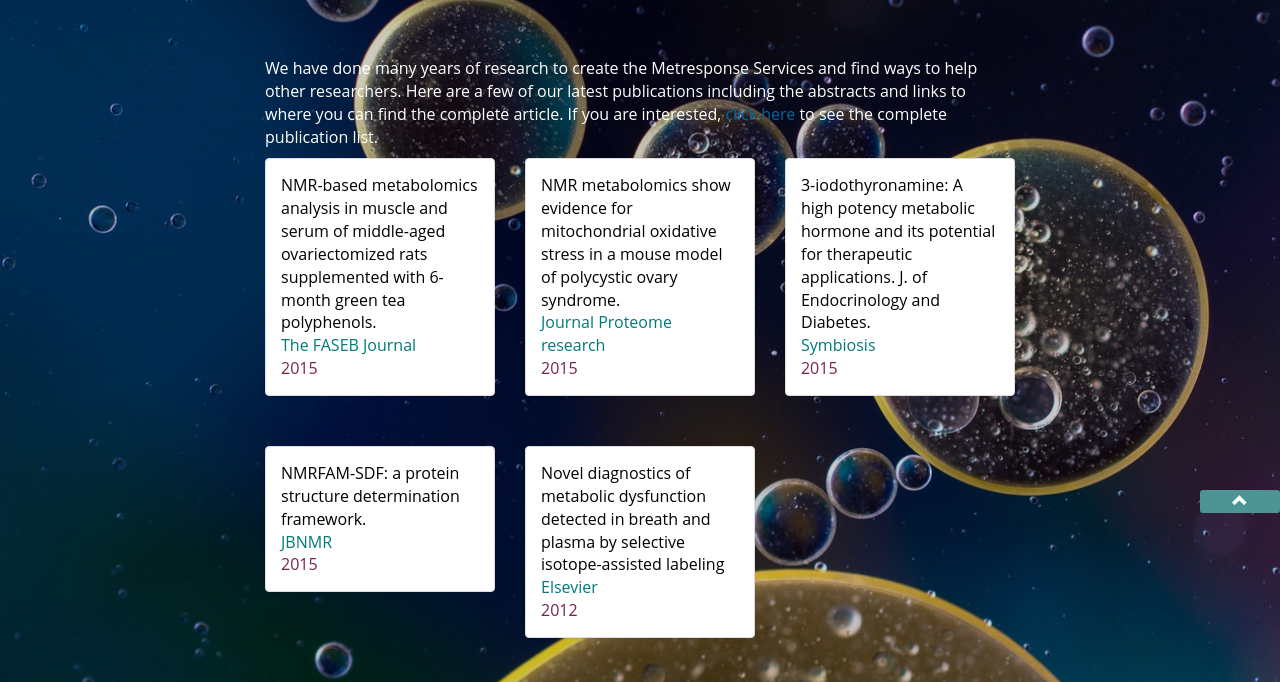
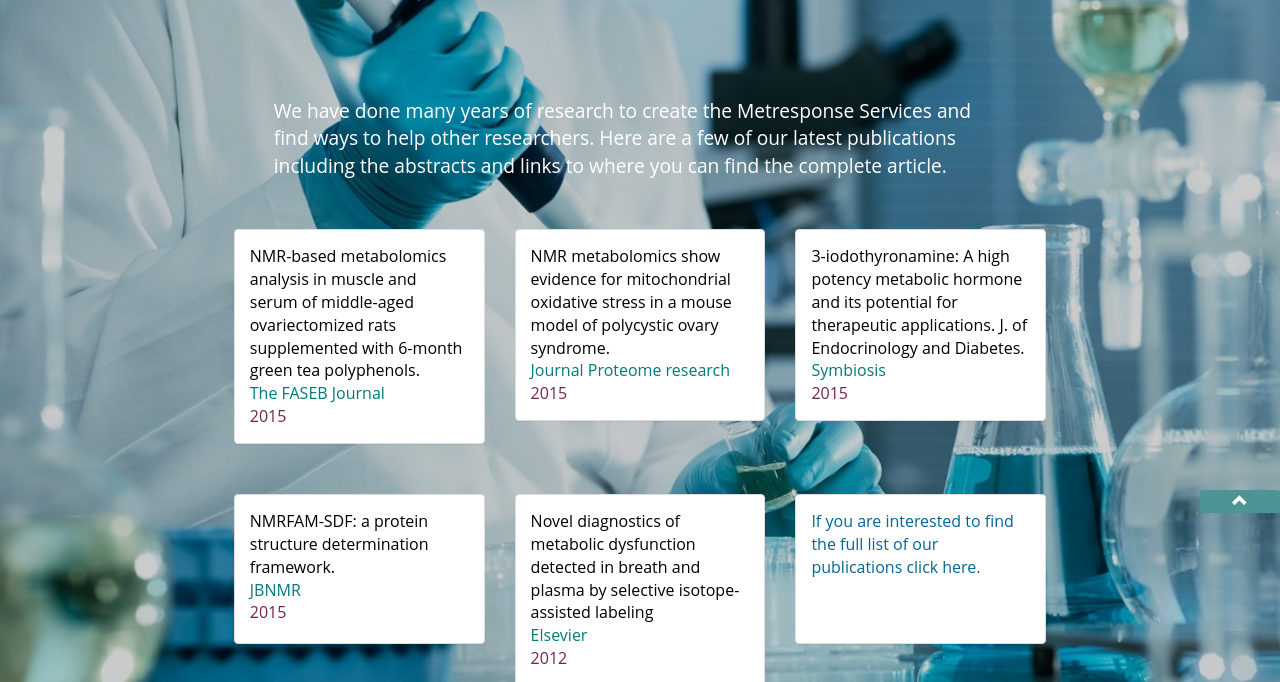
Before and after one commit to Sherri010/MetR, a plain HTML site: page science.html in a window 1280 px wide. Shown: the part 270-952 px from the top of the page. Drawn offline with nearby package versions, Linux system fonts and the light colour scheme.

Commit message:
science and services finished

```diff
--- a/css/custom.css
+++ b/css/custom.css
@@ -154,7 +154,7 @@ a.findout:hover { text-decoration: none; color:#FFF; background-color:#3973ac; b
 
 
 #content { font-size:17px;  padding-left:40px; min-height:700px;margin-top:50px;}
-.wwd {padding:25px 0px 5px 20px;text-align: left;}
+.wwd {padding:5px 0px 5px 20px;text-align: left;}
 .numser {color:#003366; font-size:20px;   }
 #note { color:#003366;padding-left:40px; }
 #contact {min-height:800px;}
@@ -168,7 +168,7 @@ a.findout:hover { text-decoration: none; color:#FFF; background-color:#3973ac; b
 .scittl1 {color: #003566;font-size:50px;padding-bottom:30px;text-align:center; margin:60px auto; font-family: georgia;}
 .scittl1c {color: #003566;font-size:36px;text-align:center;font-family: georgia;padding:20px; }
 .scittl1srv {font-size:36px;font-family: georgia;color: #003566;padding-bottom:30px;text-align:center; margin:60px auto; font-family: georgia; }
-.pubs { min-height:400px;max-width:750px;margin:20px auto;padding:10 auto;}
+.pubs { min-height:400px;max-width:65%;margin:20px auto;padding:10 auto;}
 .pprttl {color:#005252;}
 .pprathr {color:#005252;}
 .pprlink {color:#006699; margin-top:30px;}
@@ -180,6 +180,7 @@ background-color:#4D9494 ;
   top: 100%;
   width: 5em;
   margin-top: -2.5em;
+
   text-align:center;
 border-radius:3px;
 z-index:1;
@@ -188,7 +189,7 @@ z-index:1;
 .pprnames {margin-top:10px;margin-bottom:30px; }
 .journal {color:#007A7A;}
 .pprnames> a {color:#006666;}
-.panel-default { margin-bottom:50px;
+.panel-default { margin-bottom:50px;background-color:#FFF; min-height: 150px;
   }
 .panel-default:hover {box-shadow: 0 2px 20px 0 rgba(0, 0, 0, 0.0), 0 2px 20px 0 rgba(0, 0, 0, 0.5); cursor: pointer;}
 .servpan{box-shadow: none;margin:50px 10px 2px 2px;}
@@ -209,14 +210,14 @@ p.n_note{margin:auto;padding:20px;}
 
 #error_msg {color:#99004d;}
 #confirmed {color:#004d00;}
-.ttlserv {color:navy;padding:45px 15px;;font-size:20px;text-align:left;border-top: 1px solid navy;}
+.ttlserv {color:navy;padding:45px 15px;;font-size:20px;text-align:left;}
 .ttlserv2{padding:35px 15px;}
 .ttl_back {margin-left: 30px;color:navy; }
 
 .colab_right {margin-bottom:80px;}
 .foot_main {color:#EBF0F5;}
 @media screen and (min-width: 997px){
-.sience-bnr {background:linear-gradient( rgba(0,0,0,0.2),rgba(0,0,0,0.2)),url('../img/homehead.jpg') no-repeat;
+.sience-bnr {background:linear-gradient( rgba(0,0,0,0.2),rgba(0,0,0,0.2)),url('../img/labw.jpg') no-repeat;
 background-size: cover;box-shadow: 0 2px 20px 0 rgba(0, 0, 0, 0.0), 0 2px 20px 0 rgba(0, 0, 0, 0.5);
        min-height:800px;color:#fff;width:100%; }
 .lab {background:linear-gradient( rgba(0,0,0,0.2),rgba(0,0,0,0.2)),url('../img/lab2.jpg') no-repeat;
@@ -224,6 +225,7 @@ background-size: cover;box-shadow: 0 2px 20px 0 rgba(0, 0, 0, 0.0), 0 2px 20px 0
        min-height:800px;  }
 .scittl1srv {color:#fff;margin-top:280px;}
 .scittl1 {color:#fff;}
+.pubs > p {padding:40px;font-size:1.2em;}
 .phrase {font-size: 46px;}
   #offer {
   box-shadow: 0 2px 20px 0 rgba(0, 0, 0, 0.0), 0 2px 20px 0 rgba(0, 0, 0, 0.5);
@@ -249,6 +251,7 @@ background-size: cover;box-shadow: 0 2px 20px 0 rgba(0, 0, 0, 0.0), 0 2px 20px 0
 .ttl_back {margin:10px auto;width:150px;height:150px;border-radius:50%;
   background-color:#000066;color:white;  box-shadow: 0 2px 20px 0 rgba(0, 0, 0, 0.0), 0 2px 20px 0 rgba(0, 0, 0, 0.5);}
 div.ttl_back:hover {background:#336699; cursor:default;}
+#p2{margin-top:80px;}
 }
 @media screen and (min-width: 497px){
   #whymet {
--- a/science.html
+++ b/science.html
@@ -60,7 +60,7 @@
 
 <h1 class="scittl1" > Science </h1>
 <p  > We have done many years of research to create the Metresponse Services and find ways to help other researchers. Here are a few  of our latest
-publications including the abstracts and links to where you can find the complete article.  If you are interested,  <a href="http://www.ncbi.nlm.nih.gov/pubmed/?term=Assadi-Porter" target="blanck" class="pprlink">click here </a> to see the complete publication list.
+publications including the abstracts and links to where you can find the complete article.
 </p>
 
 
@@ -116,6 +116,14 @@ publications including the abstracts and links to where you can find the complet
 <span class="journal"> Elsevier</span><br/>
 <span class="time">2012 </span>
 </div></div></div>
+
+<div class=" col-md-4">
+<div class="panel panel-default">
+<div class="panel-body p6">
+<a href="http://www.ncbi.nlm.nih.gov/pubmed/?term=Assadi-Porter" target="blanck" class="pprlink">If you are interested to find the full list of our publications click here.</a><br/>
+
+</div></div></div>
+
 </div>
 
 </div>
@@ -123,17 +131,6 @@ publications including the abstracts and links to where you can find the complet
 </div>
 
 </div>
-
-
-
-
-
-
-
-
-
-<div class="page-header"></div>
-
 
 
 
```
Also changed, not shown: img/labw.jpg (added).
